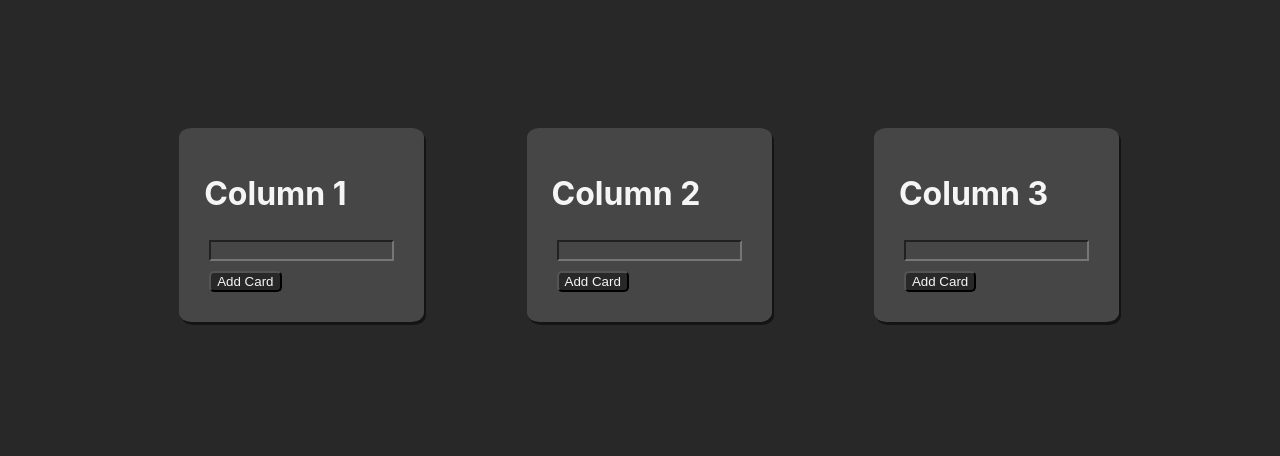
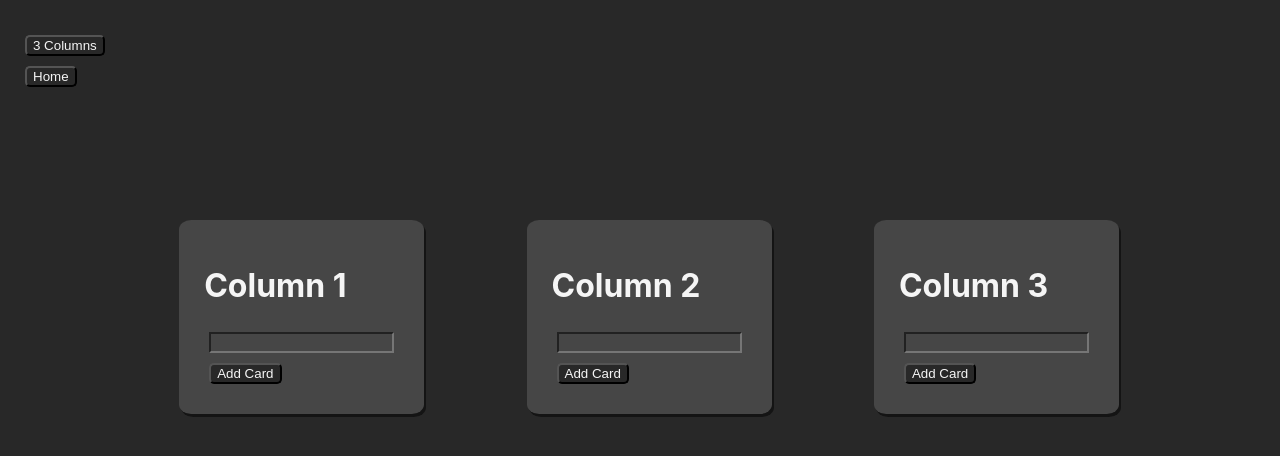
Before and after one commit to GeneHFang/ReactShowcase, a React (Create React App) app in the folder reactshowcase/: page /3Col in a window 1280 px wide. Shown: the top 456 px of the page. Built offline with nearby package versions, Linux system fonts and the light colour scheme.

Commit message:
added navbar and router

```diff
--- a/reactshowcase/package.json
+++ b/reactshowcase/package.json
@@ -9,6 +9,7 @@
     "react": "^16.13.1",
     "react-dom": "^16.13.1",
     "react-redux": "^7.2.0",
+    "react-router-dom": "^5.2.0",
     "react-scripts": "3.4.1",
     "redux": "^4.0.5"
   },
--- a/reactshowcase/src/App.js
+++ b/reactshowcase/src/App.js
@@ -1,13 +1,17 @@
-import React from 'react';
+import React, { Fragment } from 'react';
 import logo from './logo.svg';
 import './App.css';
 import ThreeColumns from './containers/ThreeColumns';
+import {BrowserRouter as Router, Route} from 'react-router-dom';
+import Navbar from './router/Navbar';
+
 
 function App() {
   return (
-    <div className="App">
-      <ThreeColumns />
-    </div>
+      <Router>
+        <Navbar/>
+        <Route path="/3Col" component={ThreeColumns} />
+      </Router>
   );
 }
 
--- a/reactshowcase/src/containers/ThreeColumns.js
+++ b/reactshowcase/src/containers/ThreeColumns.js
@@ -17,9 +17,9 @@ const ThreeColumns = () => {
     };
 
     return(
-        <Fragment>
+        <div className="App">
             {renderCols(3)}
-        </Fragment>
+        </div>
     )
 };
 
--- /dev/null
+++ b/reactshowcase/src/css/Navbar.css
@@ -0,0 +1,6 @@
+.NavBar {
+    padding-left: 20px;
+    padding-top: 30px;
+    display: flex;
+    flex-direction: column;
+}
--- /dev/null
+++ b/reactshowcase/src/router/Navbar.js
@@ -0,0 +1,23 @@
+import React from 'react';
+import {NavLink} from 'react-router-dom';
+import '../css/Navbar.css';
+
+
+const Navbar = () => {
+    return(
+        <div className="NavBar">
+            <NavLink to="3Col" exact>
+                <button>
+                    3 Columns
+                </button>
+            </NavLink>
+            <NavLink to="/" exact>
+                <button>
+                    Home
+                </button>
+            </NavLink>
+        </div>
+    )
+}
+
+export default Navbar;
```
Also changed, not shown: 1 other file (tests, documents, lock files or other folders).
